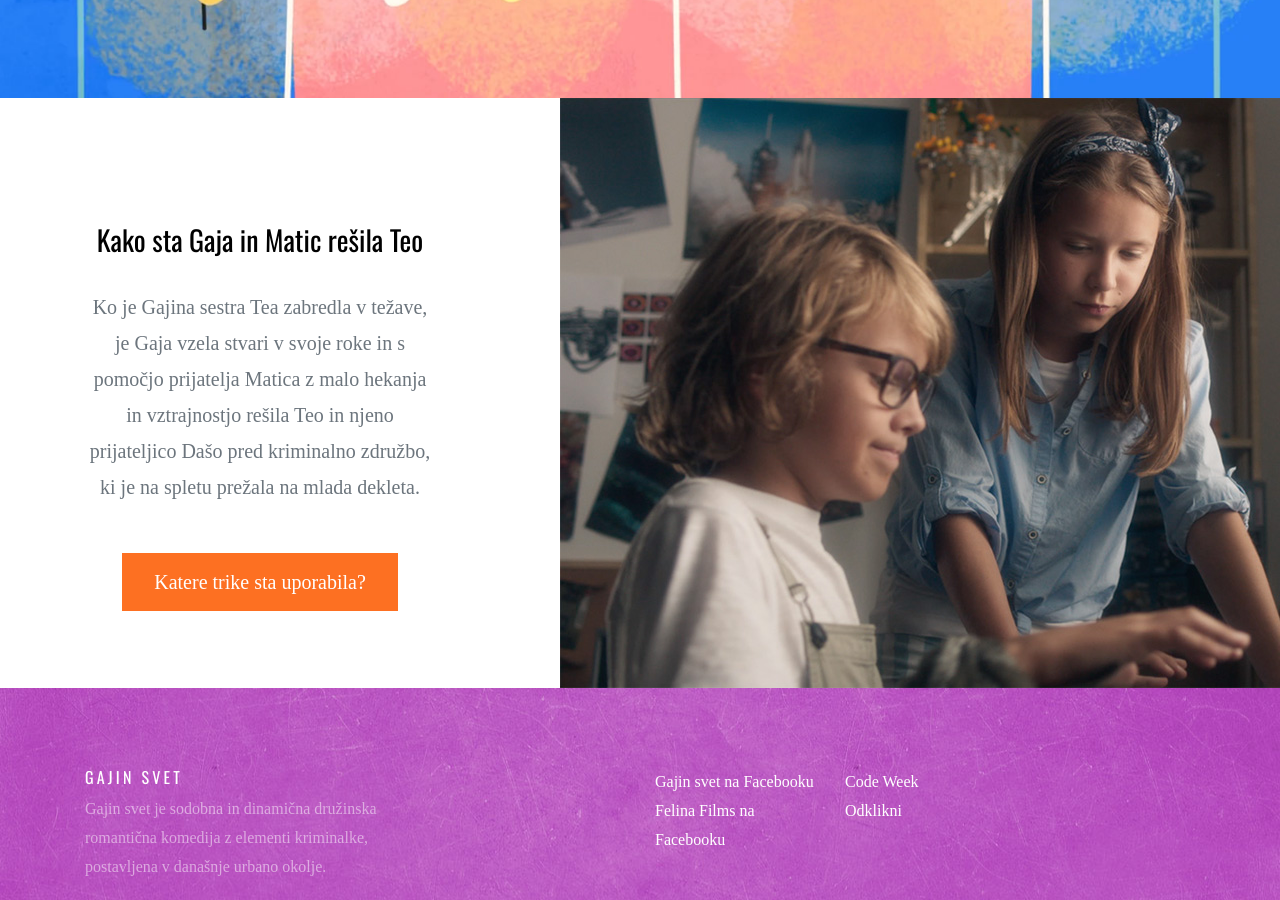
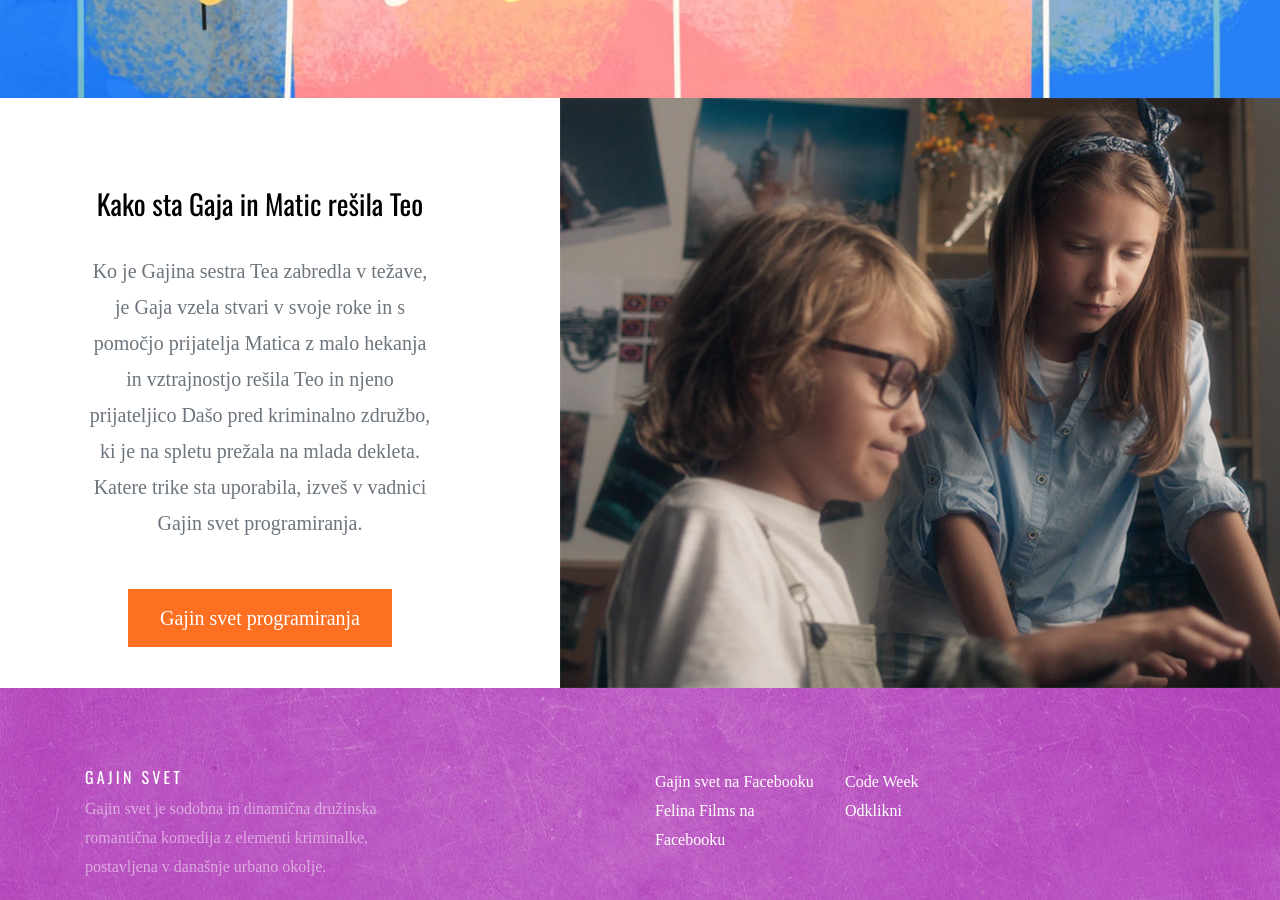
Before and after one commit to codeweeksi/gajin-svet, a Jekyll site: the page built from index.md, in a window 1280 px wide and 900 px high, scrolled down 5431 px. Built offline with Jekyll 4.4.1, drawn with Linux system fonts in a browser that asks for light colours; some web fonts are replaced; comment, search, counter and statistics services are not loaded.

Commit message:
edited copy & button txt

```diff
--- a/_layouts/home.html
+++ b/_layouts/home.html
@@ -220,8 +220,8 @@ layout: default
       <div class="col-lg-1 order-lg-2"></div>
       <div class="col-lg-4 order-lg-1 order-2 mb-lg-0 mb-5 text-center">
         <h3>Kako sta Gaja in Matic rešila Teo</h3>
-        <p class="lead mb-5">Ko je Gajina sestra Tea zabredla v težave, je Gaja vzela stvari v svoje roke in s pomočjo prijatelja Matica z malo hekanja in vztrajnostjo rešila Teo in njeno prijateljico Dašo pred kriminalno združbo, ki je na spletu prežala na mlada dekleta.</p>
-        <a href="{{ site.baseurl }}{% link vadnica/index.md %}" class="btn btn-lg btn-primary" target="_blank">Katere trike sta uporabila?</a>
+        <p class="lead mb-5">Ko je Gajina sestra Tea zabredla v težave, je Gaja vzela stvari v svoje roke in s pomočjo prijatelja Matica z malo hekanja in vztrajnostjo rešila Teo in njeno prijateljico Dašo pred kriminalno združbo, ki je na spletu prežala na mlada dekleta. Katere trike sta uporabila, izveš v vadnici Gajin svet programiranja.</p>
+        <a href="{{ site.baseurl }}{% link vadnica/index.md %}" class="btn btn-lg btn-primary" target="_blank">Gajin svet programiranja</a>
       </div>
     </div>
   </div>
```
